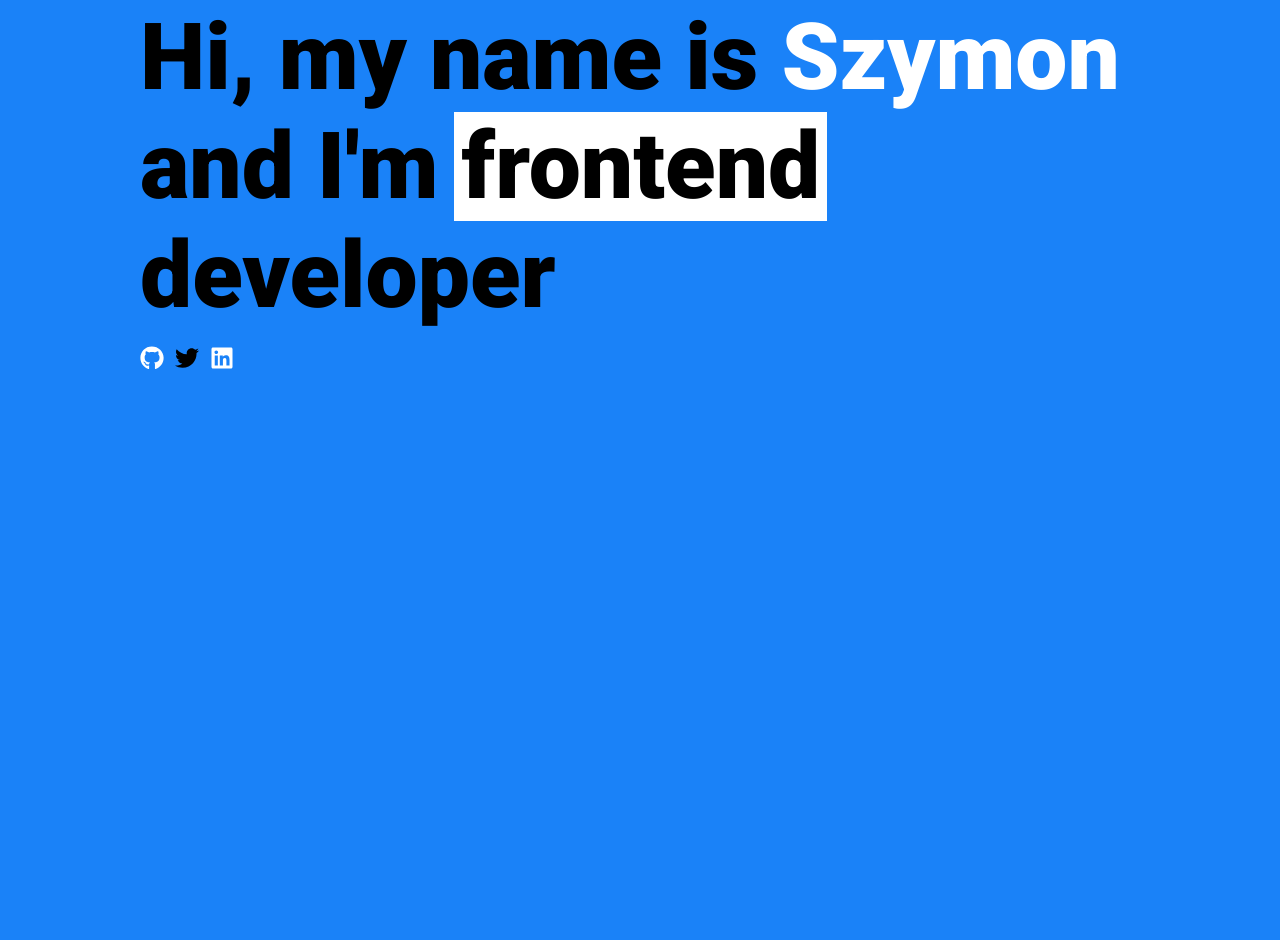
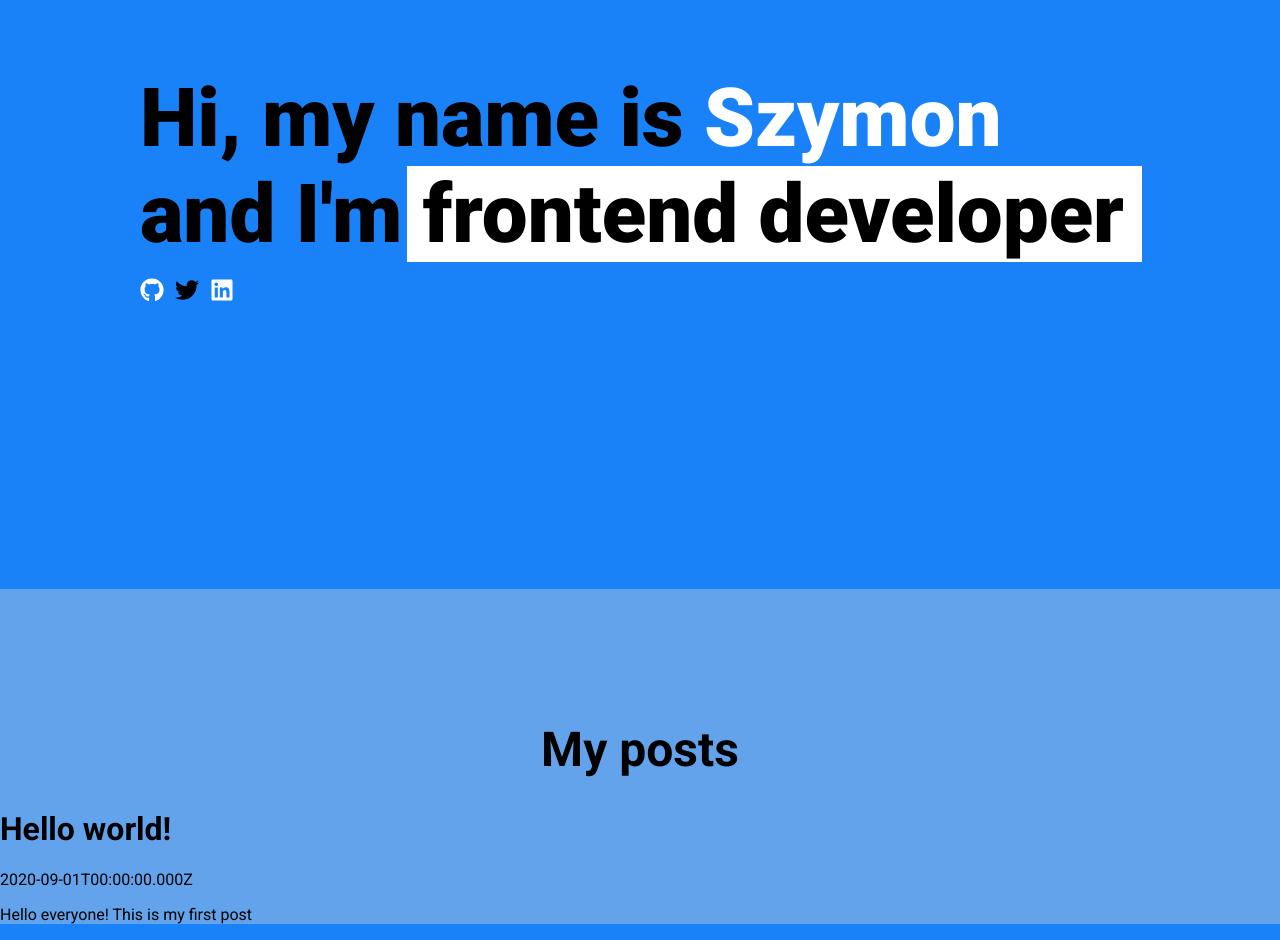
Before and after one commit to szpolny/szpolny-website, a Gatsby site: page / in a window 1280 px wide. Shown: the part 211-1151 px from the top of the page. Before the commit the page ends 800 px from the top, so only its background shows below. Built offline with nearby package versions, Linux system fonts and the light colour scheme; Gatsby itself is replaced by a stand-in of ours.

Commit message:
Started making blog

```diff
--- a/gatsby-config.ts
+++ b/gatsby-config.ts
@@ -8,7 +8,6 @@ const config: GatsbyConfig = {
   plugins: [
     'gatsby-plugin-sass',
     'gatsby-plugin-react-helmet',
-    'gatsby-transformer-remark',
     {
       resolve: 'gatsby-source-filesystem',
       options: {
@@ -17,6 +16,19 @@ const config: GatsbyConfig = {
       },
       __key: 'pages',
     },
+    {
+      resolve: 'gatsby-plugin-mdx',
+      options: {
+        extensions: ['.mdx', '.md'],
+      },
+    },
+    {
+      resolve: 'gatsby-source-filesystem',
+      options: {
+        name: 'posts',
+        path: `${__dirname}/src/posts`,
+      },
+    },
   ],
 };
 
--- a/package.json
+++ b/package.json
@@ -16,12 +16,14 @@
     "typecheck": "tsc --noEmit"
   },
   "dependencies": {
+    "@mdx-js/mdx": "v1",
+    "@mdx-js/react": "v1",
     "framer-motion": "^6.3.3",
     "gatsby": "^4.14.1",
+    "gatsby-plugin-mdx": "^3.17.0",
     "gatsby-plugin-react-helmet": "^5.14.0",
     "gatsby-plugin-sass": "^5.14.0",
     "gatsby-source-filesystem": "^4.14.0",
-    "gatsby-transformer-remark": "^5.14.0",
     "react": "^17.0.1",
     "react-dom": "^17.0.1",
     "react-helmet": "^6.1.0",
--- /dev/null
+++ b/src/components/BlogList/BlogList.module.scss
@@ -0,0 +1,9 @@
+.container {
+  padding-top: 100px;
+  background-color: #62a3ec;
+
+  .header {
+    font-size: 3rem;
+    text-align: center;
+  }
+}
--- /dev/null
+++ b/src/components/BlogList/BlogList.tsx
@@ -0,0 +1,23 @@
+import React from 'react';
+import * as styles from './BlogList.module.scss';
+
+import BlogListInterface from '../../interfaces/BlogListInterface';
+
+const BlogList = ({ data }: Props) => (
+  <div className={styles.container}>
+    <h1 className={styles.header}>My posts</h1>
+    {data.allMdx.nodes.map(({ id, excerpt, frontmatter }) => (
+      <div key={id}>
+        <h1>{frontmatter.title}</h1>
+        <p>{frontmatter.date}</p>
+        <p>{excerpt}</p>
+      </div>
+    ))}
+  </div>
+);
+
+interface Props {
+  data: BlogListInterface;
+}
+
+export default BlogList;
--- a/src/components/Layout/Layout.scss
+++ b/src/components/Layout/Layout.scss
@@ -4,11 +4,6 @@ body {
   font-family: 'Roboto', sans-serif;
   background-color: #1a82f8;
   margin: 0;
-}
-
-main {
-  display: flex;
-  justify-content: center;
 }
 
 a,
--- /dev/null
+++ b/src/interfaces/BlogListInterface.ts
@@ -0,0 +1,14 @@
+export default interface BlogListInterface {
+  allMdx: {
+    nodes: [
+      {
+        id: string;
+        excerpt: string;
+        frontmatter: {
+          title: string;
+          date: Date;
+        };
+      },
+    ];
+  };
+}
--- a/src/pages/index.tsx
+++ b/src/pages/index.tsx
@@ -1,12 +1,15 @@
 import * as React from 'react';
 import { Helmet } from 'react-helmet';
+import { graphql } from 'gatsby';
 import { motion } from 'framer-motion';
 import { FaGithub, FaLinkedin, FaTwitter } from 'react-icons/fa';
 import Layout from '../components/Layout/Layout';
 
 import * as styles from '../styles/index.module.scss';
+import BlogList from '../components/BlogList/BlogList';
+import BlogListInterface from '../interfaces/BlogListInterface';
 
-function IndexPage() {
+function IndexPage({ data }: Props) {
   return (
     <Layout>
       <Helmet>
@@ -16,7 +19,7 @@ function IndexPage() {
         <motion.div
           initial={{ x: -200, opacity: 0 }}
           animate={{ x: 0, opacity: 1 }}
-          className="noselect"
+          className={`noselect ${styles.content}`}
         >
           <h1>
             Hi, my name is
@@ -39,8 +42,31 @@ function IndexPage() {
           </div>
         </motion.div>
       </div>
+      <BlogList data={data} />
     </Layout>
   );
 }
 
+export const query = graphql`
+  query IndexQuery {
+    allMdx(
+      sort: { fields: [frontmatter___date], order: DESC }
+      filter: { frontmatter: { published: { eq: true } } }
+    ) {
+      nodes {
+        id
+        excerpt(pruneLength: 250)
+        frontmatter {
+          title
+          date
+        }
+      }
+    }
+  }
+`;
+
+interface Props {
+  data: BlogListInterface;
+}
+
 export default IndexPage;
--- /dev/null
+++ b/src/posts/01helloworld.mdx
@@ -0,0 +1,9 @@
+---
+title: 'Hello world!'
+date: 2020-09-01
+published: true
+---
+
+# Hello everyone!
+
+This is my first post
--- a/src/styles/index.module.scss
+++ b/src/styles/index.module.scss
@@ -1,14 +1,18 @@
 .main {
-  width: 1000px;
-  max-width: 95vw;
+  width: 100%;
   height: 100vh;
 
   display: flex;
   align-items: center;
+  justify-content: center;
+
+  .content {
+    width: 1000px;
+    max-width: 90vw;
 
     h1 {
       margin: 0;
-    font-size: 5.8rem;
+      font-size: 5.1rem;
       font-weight: 900;
 
       .name {
@@ -21,12 +25,13 @@
         &::before {
           content: '';
           position: absolute;
-        left: -2%;
+          left: -5%;
           top: 0;
           background-color: white;
-        width: 104%;
+          width: 110%;
           height: 100%;
           z-index: -1;
+        }
       }
     }
   }
```
Also changed, not shown: .eslintrc.json, 2 other files. Lines whose indentation alone changed are shown as unchanged.
